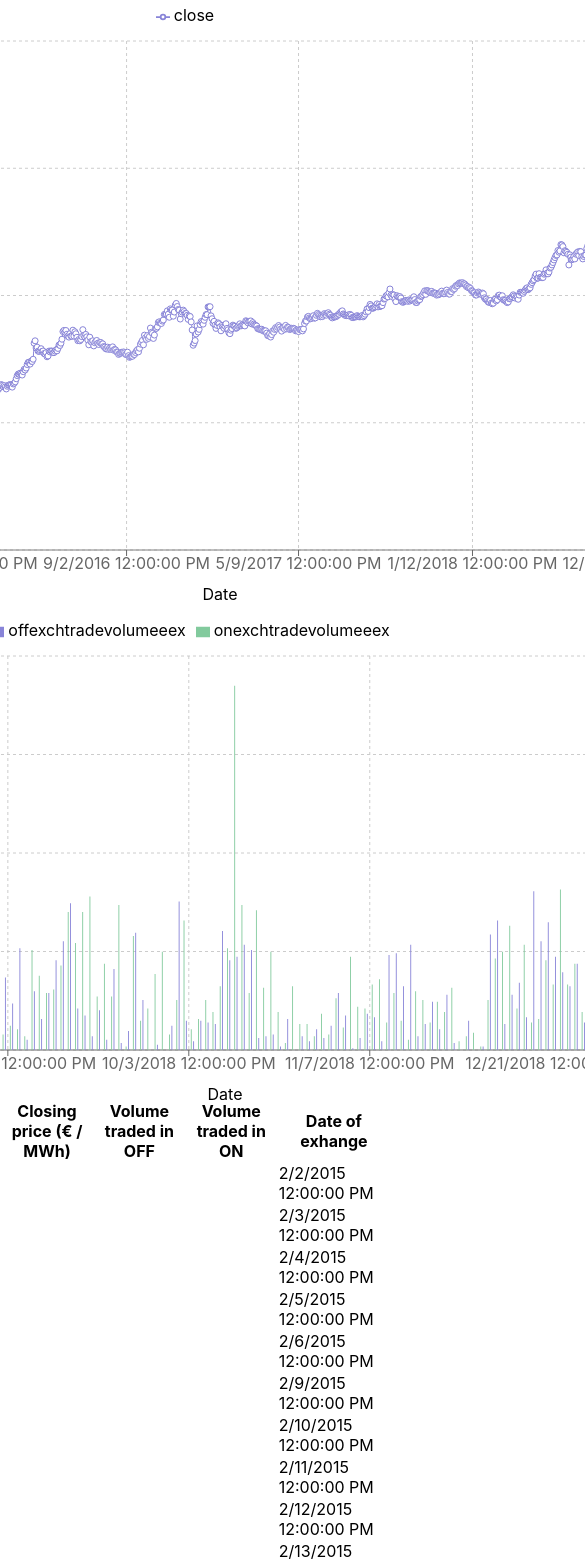
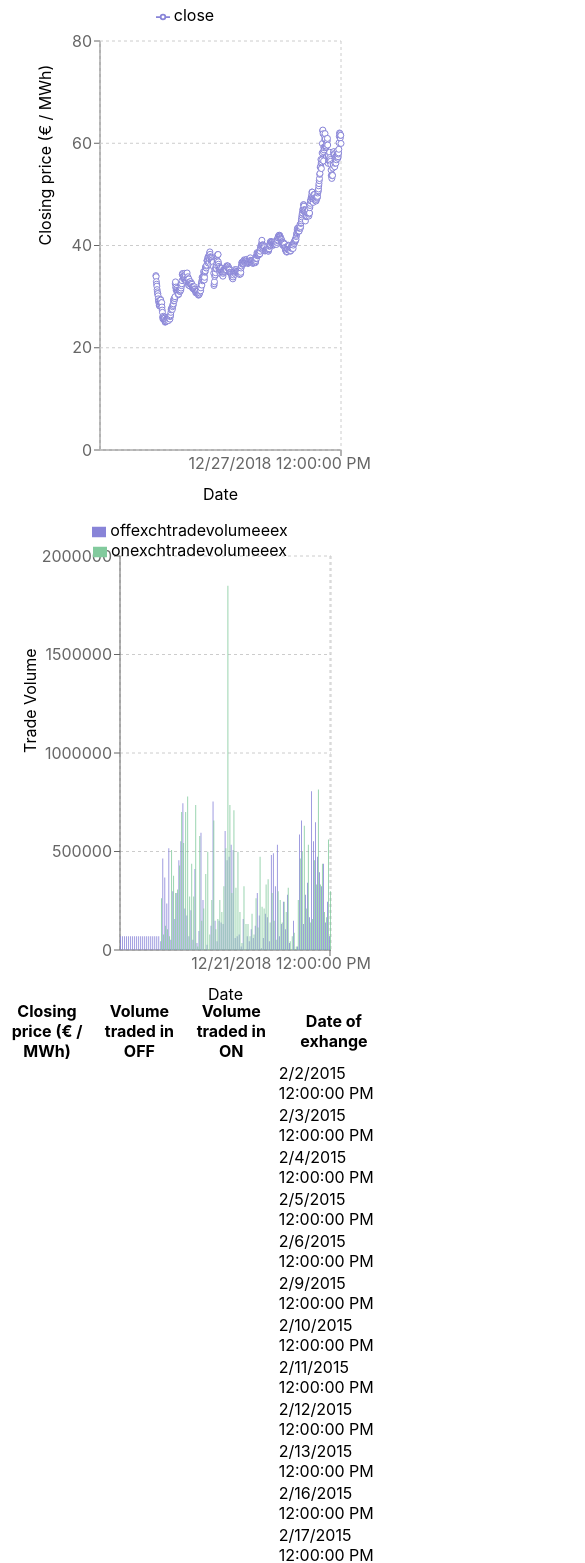
Before and after one commit to brendanmz/limpide-test-project, a React (Create React App) app: page / in a window 390 px wide. Shown: the top 1563 px of the page, 585 px wide, since content can reach past the window. Built offline with nearby package versions, Linux system fonts and the light colour scheme.

Commit message:
Add responsive width

```diff
--- a/src/SimpleBarChart.js
+++ b/src/SimpleBarChart.js
@@ -8,6 +8,7 @@ import {
   Legend,
   Bar,
   BarChart,
+  ResponsiveContainer,
 } from 'recharts'
 const SimpleBarChart = () => {
   const items = data['results']['items']
@@ -23,10 +24,8 @@ const SimpleBarChart = () => {
   })
 
   return (
-    <>
+    <ResponsiveContainer width='90%' height={500}>
       <BarChart
-        width={900}
-        height={500}
         data={filteredItems}
         margin={{ top: 20, right: 40, bottom: 20, left: 40 }}
       >
@@ -52,7 +51,7 @@ const SimpleBarChart = () => {
         <Bar dataKey='offexchtradevolumeeex' fill='#8884d8' />
         <Bar dataKey='onexchtradevolumeeex' fill='#82ca9d' />
       </BarChart>
-    </>
+    </ResponsiveContainer>
   )
 }
 
--- a/src/SimpleLineChart.js
+++ b/src/SimpleLineChart.js
@@ -8,15 +8,14 @@ import {
   Tooltip,
   Legend,
   Line,
+  ResponsiveContainer,
 } from 'recharts'
 const SimpleLineChart = () => {
   const items = data['results']['items']
 
   return (
-    <>
+    <ResponsiveContainer width='90%' height={500}>
       <LineChart
-        width={1100}
-        height={600}
         data={items}
         margin={{ top: 5, right: 30, left: 20, bottom: 20 }}
       >
@@ -46,7 +45,7 @@ const SimpleLineChart = () => {
           activeDot={{ r: 8 }}
         />
       </LineChart>
-    </>
+    </ResponsiveContainer>
   )
 }
 
```
